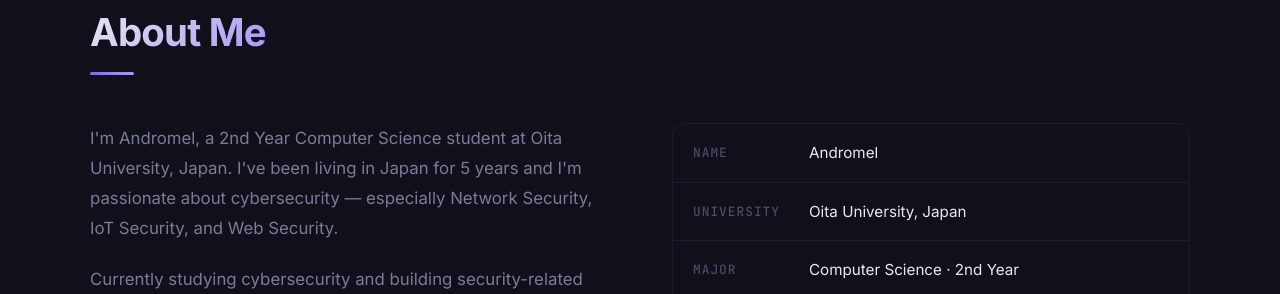
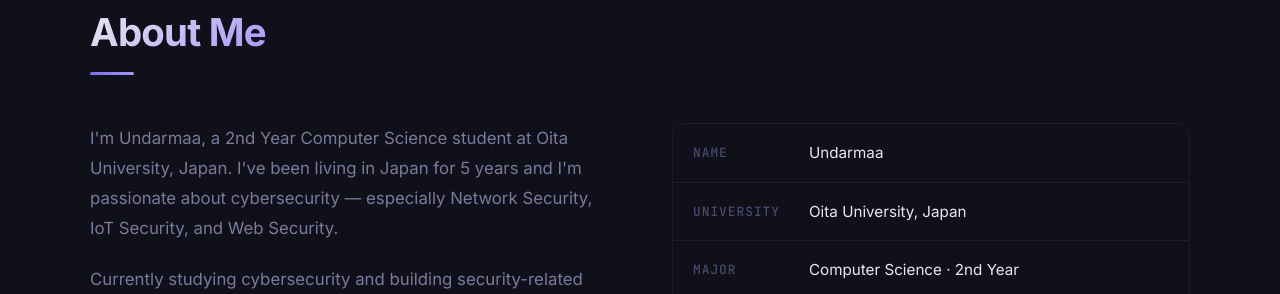
Before and after one commit to andro73787/my-website, a React (Create React App) app in the folder myprofile/: page / in a window 1280 px wide. Shown: the part 900-1194 px from the top of the page. Built offline with nearby package versions, Linux system fonts and the light colour scheme.

Commit message:
CV update

```diff
--- a/myprofile/src/data/content.js
+++ b/myprofile/src/data/content.js
@@ -33,11 +33,11 @@ const content = {
     about: {
       title: "About Me",
       bio: [
-        "I'm Andromel, a 2nd Year Computer Science student at Oita University, Japan. I've been living in Japan for 5 years and I'm passionate about cybersecurity — especially Network Security, IoT Security, and Web Security.",
+        "I'm Undarmaa, a 2nd Year Computer Science student at Oita University, Japan. I've been living in Japan for 5 years and I'm passionate about cybersecurity — especially Network Security, IoT Security, and Web Security.",
         "Currently studying cybersecurity and building security-related projects, always exploring new vulnerabilities, tools, and techniques in the security space.",
       ],
       details: {
-        name: "Andromel",
+        name: "Undarmaa",
         university: "Oita University, Japan",
         major: "Computer Science · 2nd Year",
         location: "Japan · Living in Japan for 5 years",
@@ -354,7 +354,7 @@ const content = {
       ],
     },
     footer: {
-      copy: "Designed & built by Andromel",
+      copy: "Designed & built by Undarmaa",
     },
   },
 
@@ -396,7 +396,7 @@ const content = {
         "ネットワークセキュリティ、IoTセキュリティ、Webセキュリティに興味があります。現在はサイバーセキュリティを学びながら、セキュリティ関連のプロジェクトに取り組んでいます。",
       ],
       details: {
-        name: "アンドロメル",
+        name: "ウンダルマー",
         university: "大分大学",
         major: "情報科学 · 2年生",
         location: "大分、日本 · 日本在住5年",
@@ -706,7 +706,7 @@ const content = {
       ],
     },
     footer: {
-      copy: "デザイン・開発：アンドロメル",
+      copy: "デザイン・開発：ウンダルマー",
     },
   },
 };
```
